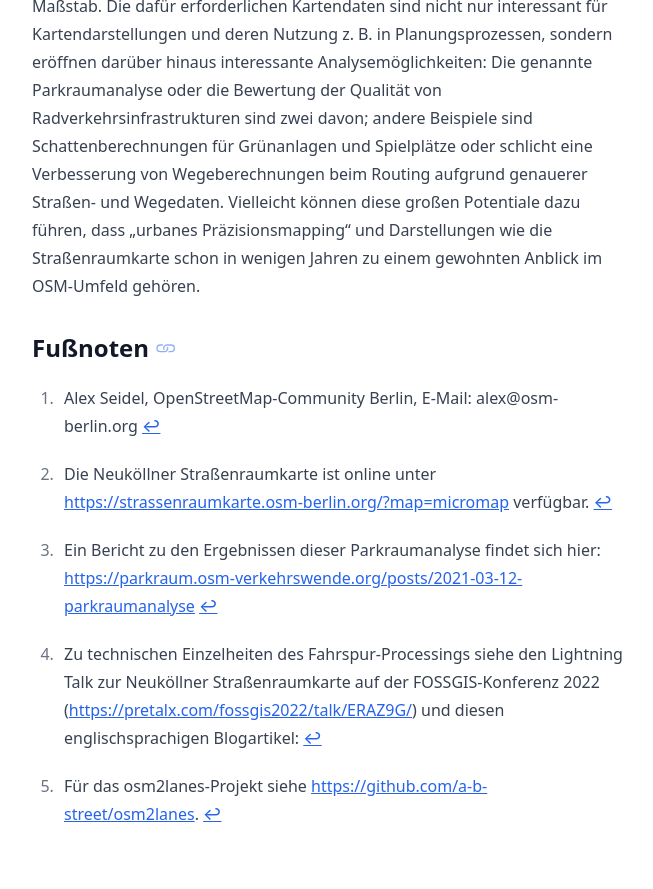
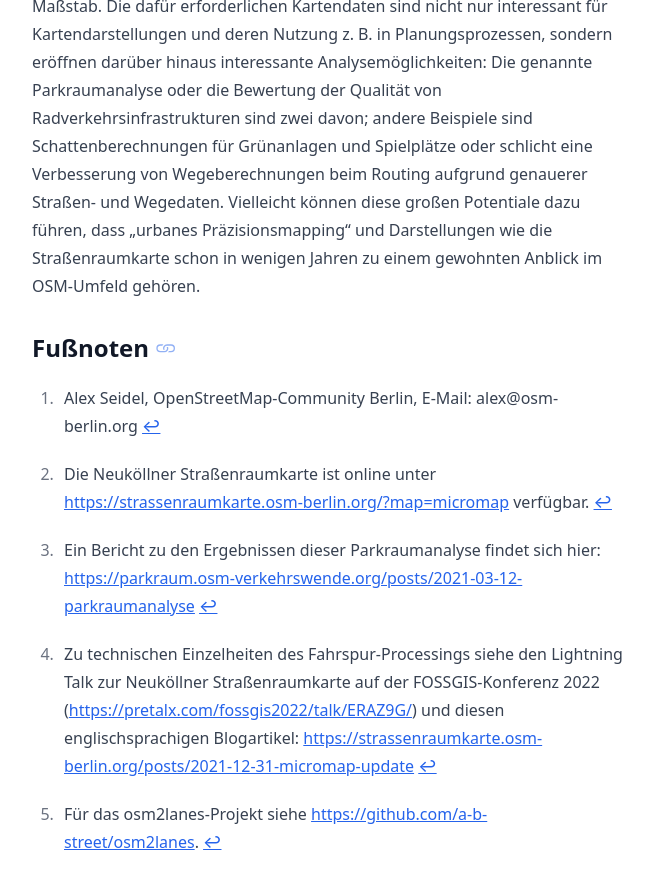
Before and after one commit to osmberlin/strassenraumkarte-neukoelln, a Jekyll site: the page built from _posts/2023-01-04-kartographische-nachrichten.md, in a window 1280 px wide and 900 px high, scrolled down 13466 px. Shown: the top 889 px of the window, without its empty margins (228-881 px from the left). Built offline with Jekyll 4.4.1, drawn with Linux system fonts in a browser that asks for light colours; some of the changed lines change nothing that is shown.

Commit message:
Fehlenden Link zu Blogartikel nachgetragen

```diff
--- a/_posts/2023-01-04-kartographische-nachrichten.md
+++ b/_posts/2023-01-04-kartographische-nachrichten.md
@@ -138,5 +138,5 @@
 [^1]: Alex Seidel, OpenStreetMap-Community Berlin, E-Mail: alex@osm-berlin.org
 [^2]: Die Neuköllner Straßenraumkarte ist online unter [https://strassenraumkarte.osm-berlin.org/?map=micromap](https://strassenraumkarte.osm-berlin.org/?map=micromap) verfügbar.
 [^3]: Ein Bericht zu den Ergebnissen dieser Parkraumanalyse findet sich hier: [https://parkraum.osm-verkehrswende.org/posts/2021-03-12-parkraumanalyse](https://parkraum.osm-verkehrswende.org/posts/2021-03-12-parkraumanalyse)
-[^4]: Zu technischen Einzelheiten des Fahrspur-Processings siehe den Lightning Talk zur Neuköllner Straßenraumkarte auf der FOSSGIS-Konferenz 2022 ([https://pretalx.com/fossgis2022/talk/ERAZ9G/](https://pretalx.com/fossgis2022/talk/ERAZ9G/)) und diesen englischsprachigen Blogartikel:
+[^4]: Zu technischen Einzelheiten des Fahrspur-Processings siehe den Lightning Talk zur Neuköllner Straßenraumkarte auf der FOSSGIS-Konferenz 2022 ([https://pretalx.com/fossgis2022/talk/ERAZ9G/](https://pretalx.com/fossgis2022/talk/ERAZ9G/)) und diesen englischsprachigen Blogartikel: [https://strassenraumkarte.osm-berlin.org/posts/2021-12-31-micromap-update](https://strassenraumkarte.osm-berlin.org/posts/2021-12-31-micromap-update)
 [^5]: Für das osm2lanes-Projekt siehe [https://github.com/a-b-street/osm2lanes](https://github.com/a-b-street/osm2lanes).
```
